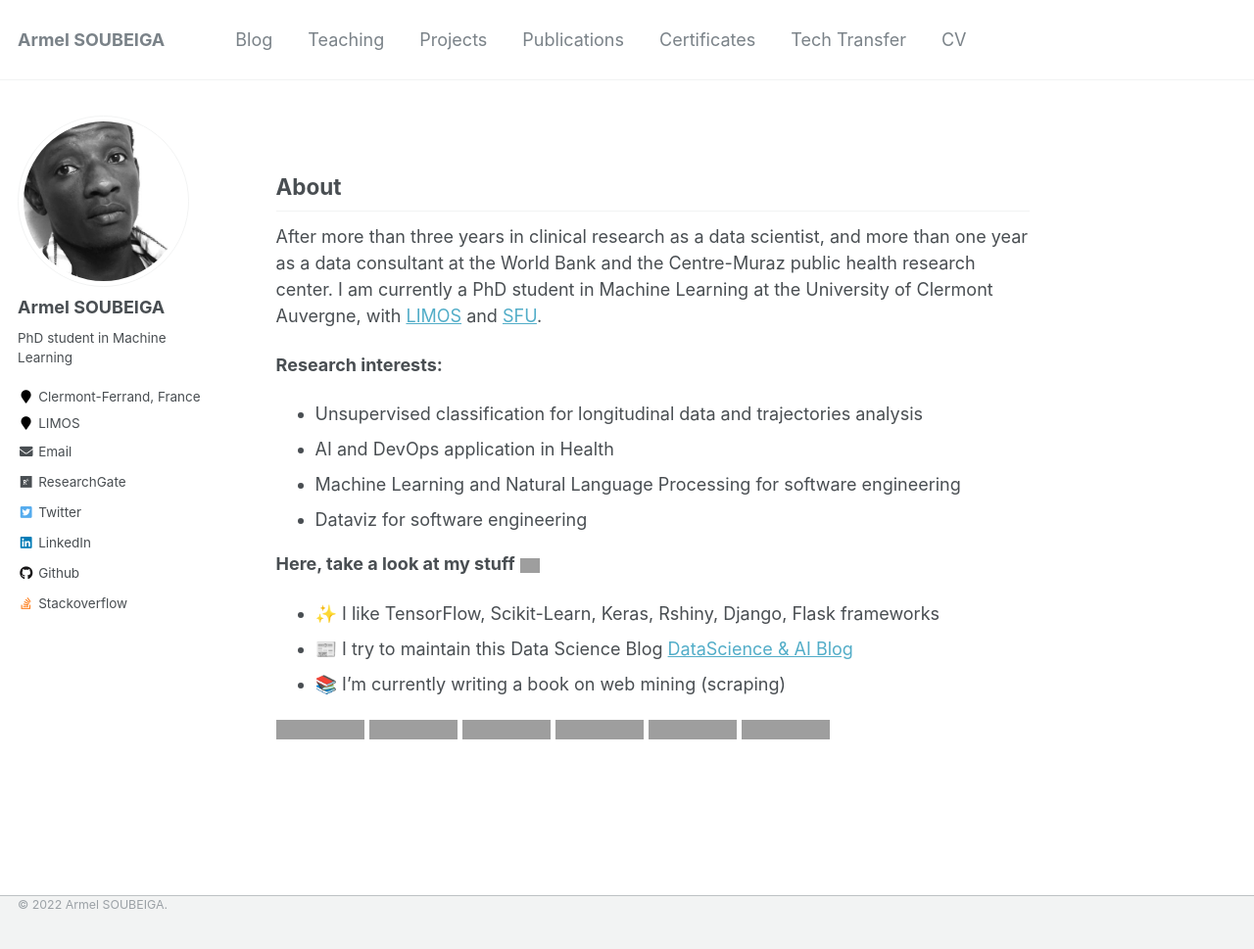
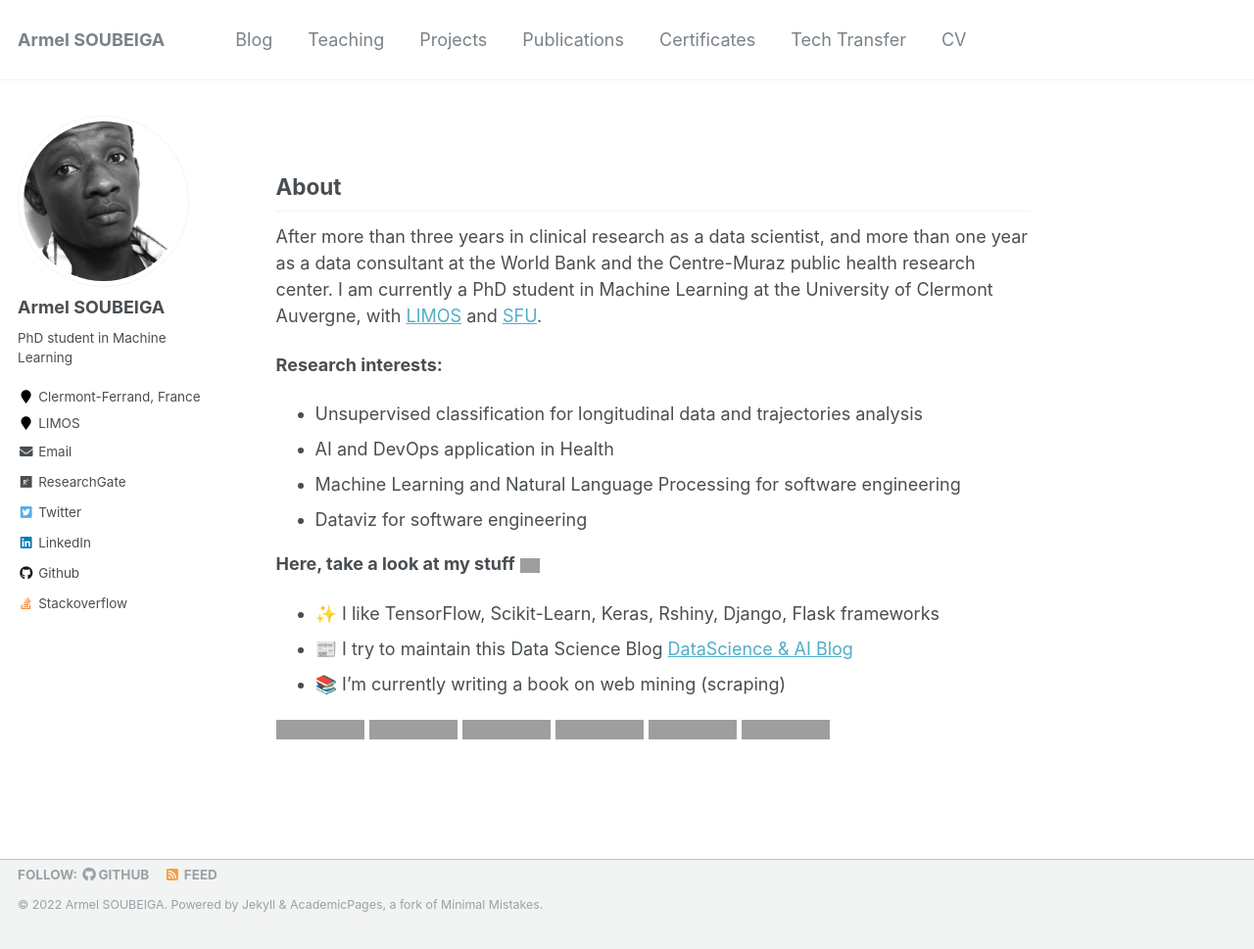
Before and after one commit to armelsoubeiga/neweb, a Jekyll site: the page built from _pages/about.md, in a window 1280 px wide and 969 px high, cut to the strip 0-969 px from the top of the window. Shown: the whole strip at 98% size. Built offline with Jekyll 4.4.1, drawn with Linux system fonts in a browser that asks for light colours; grey boxes are pictures that could not be loaded.

Commit message:
Add files via upload

```diff
--- a/_includes/footer.html
+++ b/_includes/footer.html
@@ -1,2 +1,24 @@
 {% include base_path %}
-<div class="page__footer-copyright">&copy; {{ site.time | date: '%Y' }} {{ site.name | default: site.title }}.</div>
+
+<div class="page__footer-follow">
+  <ul class="social-icons">
+    {% if site.data.ui-text[site.locale].follow_label %}
+      <li><strong>{{ site.data.ui-text[site.locale].follow_label }}</strong></li>
+    {% endif %}
+    {% if site.twitter.username %}
+      <li><a href="https://twitter.com/{{ site.twitter.username }}"><i class="fab fa-twitter-square" aria-hidden="true"></i> Twitter</a></li>
+    {% endif %}
+    {% if site.facebook.username %}
+      <li><a href="https://facebook.com/{{ site.facebook.username }}"><i class="fab fa-facebook-square" aria-hidden="true"></i> Facebook</a></li>
+    {% endif %}
+    {% if site.author.github %}
+      <li><a href="http://github.com/{{ site.author.github }}"><i class="fab fa-github" aria-hidden="true"></i> GitHub</a></li>
+    {% endif %}
+    {% if site.author.bitbucket %}
+      <li><a href="http://bitbucket.org/{{ site.author.bitbucket }}"><i class="fab fa-bitbucket" aria-hidden="true"></i> Bitbucket</a></li>
+    {% endif %}
+    <li><a href="{% if site.atom_feed.path %}{{ site.atom_feed.path }}{% else %}{{ base_path }}/feed.xml{% endif %}"><i class="fa fa-fw fa-rss-square" aria-hidden="true"></i> {{ site.data.ui-text[site.locale].feed_label | default: "Feed" }}</a></li>
+  </ul>
+</div>
+
+<div class="page__footer-copyright">&copy; {{ site.time | date: '%Y' }} {{ site.name | default: site.title }}. {{ site.data.ui-text[site.locale].powered_by | default: "Powered by" }} <a href="http://jekyllrb.com" rel="nofollow">Jekyll</a> &amp; <a href="https://github.com/academicpages/academicpages.github.io">AcademicPages</a>, a fork of <a href="https://mademistakes.com/work/minimal-mistakes-jekyll-theme/" rel="nofollow">Minimal Mistakes</a>.</div>
```
